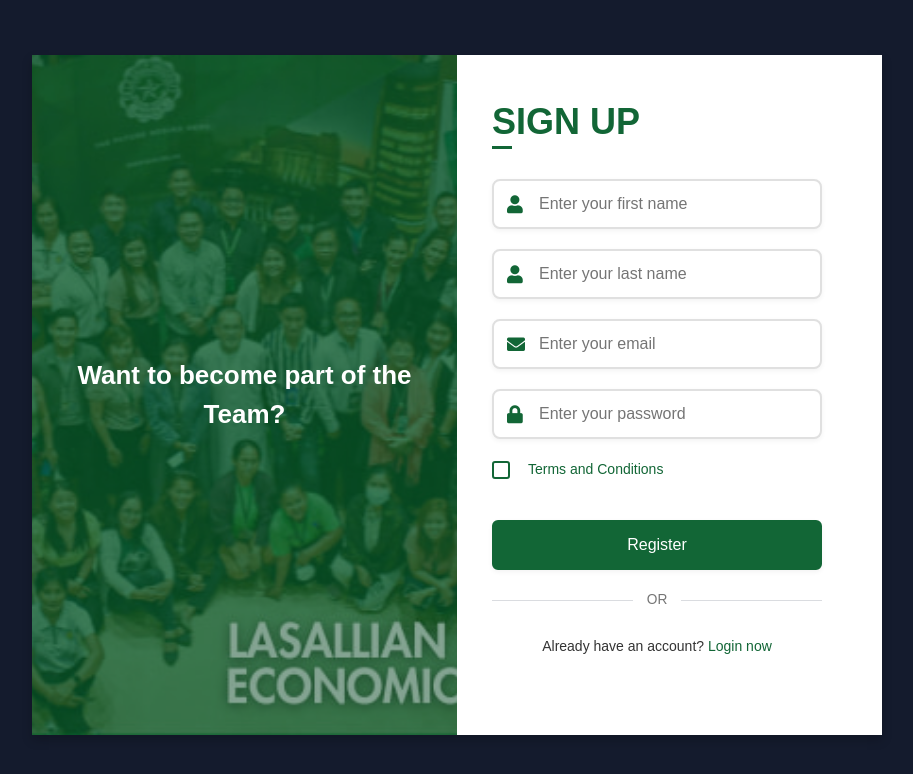
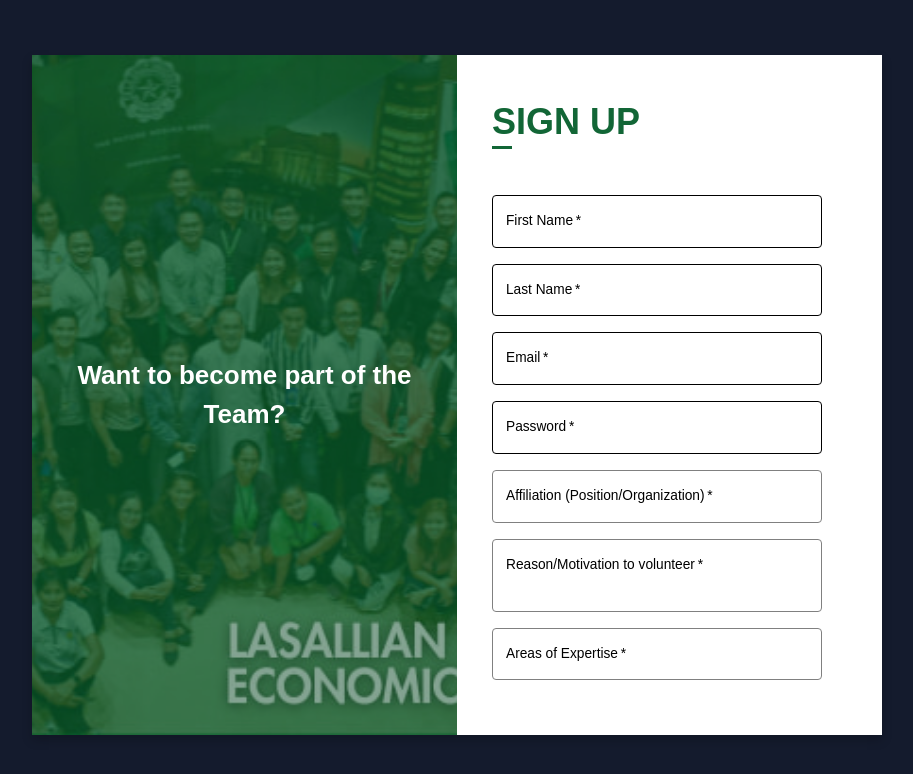
Before and after one commit to hotteokbokki/LSEEDInsight, a React (Create React App) app in the folder client/: page / in a window 1280 px wide. Both pictures are taken after a click on the label "Sign up now". Shown: the top 774 px of the page, without its empty margins (183-1096 px from the left). Built offline with nearby package versions, Linux system fonts and the light colour scheme.

Commit message:
fixed login

```diff
--- a/client/src/scenes/login/index.jsx
+++ b/client/src/scenes/login/index.jsx
@@ -246,120 +246,88 @@ const Login = () => {
                 </div>
                 <form onSubmit={handleSubmit}>
                   <div className="input-boxes">
-                    <div className="input-box">
-                      <i className="fas fa-user"></i>
-                      <input
-                        type="text"
+                    {/* Sign Up Fields */}
+                    <TextField
+                      label="First Name"
                       name="firstName"
-                        placeholder="Enter your first name"
+                      fullWidth
                       required
                       value={formData.firstName}
                       onChange={handleInputChange}
+                      InputProps={{ style: { color: "#000" } }}
+                      InputLabelProps={{ style: { color: "#000" } }}
+                      sx={{
+                        mt: 2,
+                        "& .MuiOutlinedInput-root": {
+                          "& fieldset": { borderColor: "#000" },
+                          "&:hover fieldset": { borderColor: "#000" },
+                          "&.Mui-focused fieldset": { borderColor: "#000" },
+                        },
+                      }}
                     />
-                    </div>
-                    <div className="input-box">
-                      <i className="fas fa-user"></i>
-                      <input
-                        type="text"
+
+                    <TextField
+                      label="Last Name"
                       name="lastName"
-                        placeholder="Enter your last name"
+                      fullWidth
                       required
                       value={formData.lastName}
                       onChange={handleInputChange}
+                      InputProps={{ style: { color: "#000" } }}
+                      InputLabelProps={{ style: { color: "#000" } }}
+                      sx={{
+                        mt: 2,
+                        "& .MuiOutlinedInput-root": {
+                          "& fieldset": { borderColor: "#000" },
+                          "&:hover fieldset": { borderColor: "#000" },
+                          "&.Mui-focused fieldset": { borderColor: "#000" },
+                        },
+                      }}
                     />
-                    </div>
-                    <div className="input-box">
-                      <i className="fas fa-envelope"></i>
-                      <input
+
+                    <TextField
+                      label="Email"
+                      name="email"
                       type="email"
-                        name="email"
-                        placeholder="Enter your email"
+                      fullWidth
                       required
                       value={formData.email}
                       onChange={handleInputChange}
+                      InputProps={{ style: { color: "#000" } }}
+                      InputLabelProps={{ style: { color: "#000" } }}
+                      sx={{
+                        mt: 2,
+                        "& .MuiOutlinedInput-root": {
+                          "& fieldset": { borderColor: "#000" },
+                          "&:hover fieldset": { borderColor: "#000" },
+                          "&.Mui-focused fieldset": { borderColor: "#000" },
+                        },
+                      }}
                     />
-                    </div>
-                    <div className="input-box">
-                      <i className="fas fa-lock"></i>
-                      <input
+
+                    <TextField
+                      label="Password"
+                      name="password"
                       type="password"
-                        name="password"
-                        placeholder="Enter your password"
+                      fullWidth
                       required
                       value={formData.password}
                       onChange={handleInputChange}
-                      />
-                    </div>
-                    <div className="checkbox-wrapper terms-checkbox">
-                      <input type="checkbox" id="terms" name="terms" required />
-                      <label
-                        htmlFor="terms"
-                        onClick={() => setOpenDialog(true)}
-                      >
-                        Terms and Conditions
-                      </label>
-                    </div>
-                    <div className="button input-box">
-                      <input type="submit" value="Register" />
-                    </div>
-
-                    {errorMessage && (
-                      <div className="error-message">{errorMessage}</div>
-                    )}
-                    <div className="separator">OR</div>
-                    <div
-                      className="text sign-up-text"
-                      style={{ marginBottom: "40px" }}
-                    >
-                      Already have an account?{" "}
-                      <label htmlFor="flip">Login now</label>
-                    </div>
-                  </div>
-                </form>
-                <Typography
-                  variant="h5"
+                      InputProps={{ style: { color: "#000" } }}
+                      InputLabelProps={{ style: { color: "#000" } }}
                       sx={{
-                    backgroundColor: "#1E4D2B",
-                    color: "#fff",
-                    textAlign: "center",
-                    fontWeight: "bold",
-                    py: 1,
-                    mb: 2,
-                    mt: 4,
-                  }}
-                >
-                  LSEED Mentoring Signup Form
-                </Typography>
-
-                <Typography
-                  variant="body2"
-                  color="black"
-                  sx={{ mb: 2, textAlign: "justify" }}
-                >
-                  Good day, Volunteer Mentors! Thank you once again for your
-                  interest in joining our panel of mentors for LSEED Mentoring.
-                  We truly appreciate it!
-                </Typography>
-
-                <FormControlLabel
-                  control={
-                    <Checkbox
-                      checked={mentorForm.agree}
-                      onChange={(e) =>
-                        handleMentorFormChange("agree", e.target.checked)
-                      }
-                      sx={{
-                        color: "#000",
-                        "&.Mui-checked": { color: "#000" },
+                        mt: 2,
+                        "& .MuiOutlinedInput-root": {
+                          "& fieldset": { borderColor: "#000" },
+                          "&:hover fieldset": { borderColor: "#000" },
+                          "&.Mui-focused fieldset": { borderColor: "#000" },
+                        },
                       }}
                     />
-                  }
-                  label={<Typography color="#000">I agree</Typography>}
-                />
+
+                    {/* Mentor Fields (START) */}
 
                     {[
-                  { label: "Full Name", key: "fullName" },
-                  { label: "Email", key: "email" },
                       {
                         label: "Affiliation (Position/Organization)",
                         key: "affiliation",
@@ -387,7 +355,7 @@ const Login = () => {
                         sx={{
                           mt: 2,
                           "& .MuiOutlinedInput-root": {
-                        "& fieldset": { borderColor: "#000" },
+                            "& fieldset": { borderColor: "gray" },
                             "&:hover fieldset": { borderColor: "#000" },
                             "&.Mui-focused fieldset": { borderColor: "#000" },
                           },
@@ -403,7 +371,10 @@ const Login = () => {
                         multiple
                         value={mentorForm.businessAreas}
                         onChange={(e) =>
-                      handleMentorFormChange("businessAreas", e.target.value)
+                          handleMentorFormChange(
+                            "businessAreas",
+                            e.target.value
+                          )
                         }
                         renderValue={(selected) => selected.join(", ")}
                         sx={{
@@ -442,18 +413,23 @@ const Login = () => {
                             <Checkbox
                               checked={mentorForm.businessAreas.includes(area)}
                             />
-                        <Typography color="black">{area}</Typography>
+                            <Typography color="white">{area}</Typography>
                           </MenuItem>
                         ))}
                       </Select>
                     </FormControl>
 
                     <FormControl fullWidth required sx={{ mt: 2 }}>
-                  <InputLabel sx={{ color: "#000" }}>Preferred Time</InputLabel>
+                      <InputLabel sx={{ color: "#000" }}>
+                        Preferred Time
+                      </InputLabel>
                       <Select
                         value={mentorForm.preferredTime}
                         onChange={(e) =>
-                      handleMentorFormChange("preferredTime", e.target.value)
+                          handleMentorFormChange(
+                            "preferredTime",
+                            e.target.value
+                          )
                         }
                         sx={{
                           color: "#000",
@@ -535,9 +511,11 @@ const Login = () => {
                         ].map((mode) => (
                           <MenuItem key={mode} value={mode}>
                             <Checkbox
-                          checked={mentorForm.communicationMode.includes(mode)}
+                              checked={mentorForm.communicationMode.includes(
+                                mode
+                              )}
                             />
-                        <Typography color="black">{mode}</Typography>
+                            <Typography color="white">{mode}</Typography>
                           </MenuItem>
                         ))}
                       </Select>
@@ -548,41 +526,40 @@ const Login = () => {
                         {mentorFormError}
                       </Alert>
                     )}
+                    {/* Mentor Fields (END) */}
 
-                <Button
-                  onClick={handleMentorFormSubmit}
-                  variant="contained"
-                  disabled={!isMentorFormValid()}
-                  sx={{
-                    mt: 3,
-                    backgroundColor: isMentorFormValid()
-                      ? "#1E4D2B"
-                      : "#A0A0A0",
-                    color: "#fff",
-                    "&:hover": {
-                      backgroundColor: isMentorFormValid()
-                        ? "#145A32"
-                        : "#A0A0A0",
-                    },
-                  }}
+                    {/* Terms and Register Button — at the bottom of the full form */}
+                    <div
+                      className="checkbox-wrapper terms-checkbox"
+                      style={{ marginTop: "30px" }}
                     >
-                  Submit
-                </Button>
+                      <input type="checkbox" id="terms" name="terms" required />
+                      <label
+                        htmlFor="terms"
+                        onClick={() => setOpenDialog(true)}
+                      >
+                        Terms and Conditions
+                      </label>
+                    </div>
 
-                <Snackbar
-                  open={isMentorSuccessPopupOpen}
-                  autoHideDuration={3000}
-                  onClose={() => setIsMentorSuccessPopupOpen(false)}
-                  anchorOrigin={{ vertical: "top", horizontal: "center" }}
+                    <div className="button input-box">
+                      <input type="submit" value="Register" />
+                    </div>
+
+                    {errorMessage && (
+                      <div className="error-message">{errorMessage}</div>
+                    )}
+
+                    <div className="separator">OR</div>
+                    <div
+                      className="text sign-up-text"
+                      style={{ marginBottom: "40px" }}
                     >
-                  <Alert
-                    onClose={() => setIsMentorSuccessPopupOpen(false)}
-                    severity="success"
-                    sx={{ width: "100%" }}
-                  >
-                    Successfully submitted!
-                  </Alert>
-                </Snackbar>
+                      Already have an account?{" "}
+                      <label htmlFor="flip">Login now</label>
+                    </div>
+                  </div>
+                </form>
               </div>{" "}
               {/* end of .signup-scroll */}
             </div>
```
Lines whose indentation alone changed are shown as unchanged.
